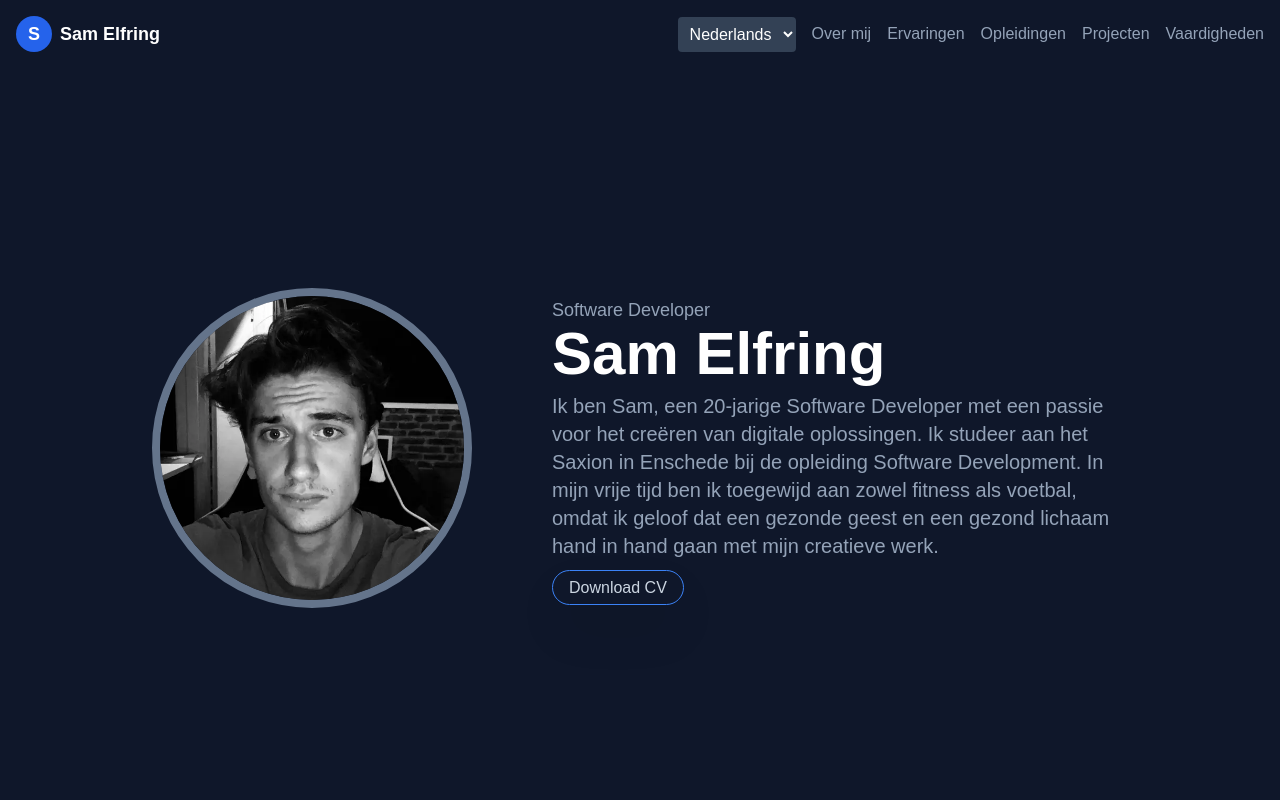
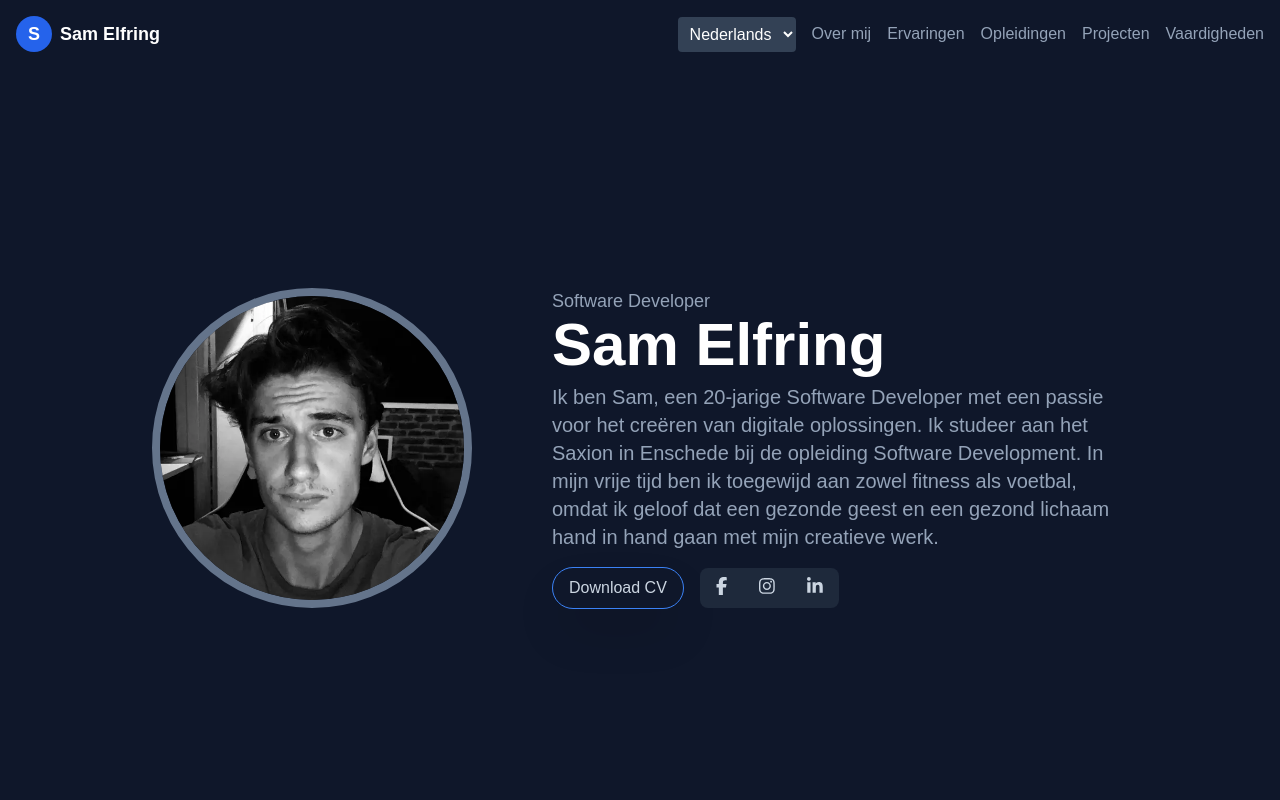
Before and after one commit to SamElfring/samelfring.dev, a Vue app: page / in a window 1280 px wide. Shown: the top 800 px of the page. Built offline with nearby package versions, Linux system fonts and the light colour scheme.

Commit message:
Added social media icons to Hero

```diff
--- a/src/components/Hero.vue
+++ b/src/components/Hero.vue
@@ -13,7 +13,7 @@
                 {{ $t("hero.description") }}
             </p>
 
-            <div class="mt-4 text-slate-300">
+            <div class="mt-4 text-slate-300 flex items-center">
                 <a
                     href="/files/cv_Sam_Elfring.pdf"
                     download
@@ -21,7 +21,42 @@
                 >
                     Download CV
                 </a>
+
+                <div class="flex bg-slate-800 rounded-lg overflow-hidden">
+                    <a
+                        v-for="link in socialMediaLinks"
+                        :href="link.url"
+                        :aria-label="link.label"
+                        target="_blank"
+                        class="p-2 px-4 hover:bg-slate-500"
+                    >
+                        <font-awesome-icon
+                            :icon="link.icon"
+                            class="text-lg"
+                        ></font-awesome-icon>
+                    </a>
+                </div>
             </div>
         </div>
     </section>
 </template>
+
+<script setup>
+const socialMediaLinks = [
+    {
+        icon: "fa-brands fa-facebook-f",
+        url: "https://www.facebook.com/sam.elfring.3/",
+        label: "Navigate to Facebook page"
+    },
+    {
+        icon: "fa-brands fa-instagram",
+        url: "https://www.instagram.com/sam_elfring/",
+        label: "Navigate to Instagram page"
+    },
+    {
+        icon: "fa-brands fa-linkedin-in",
+        url: "https://www.linkedin.com/in/sam-elfring-061822194/",
+        label: "Navigate to LinkedIn page"
+    }
+];
+</script>
```
